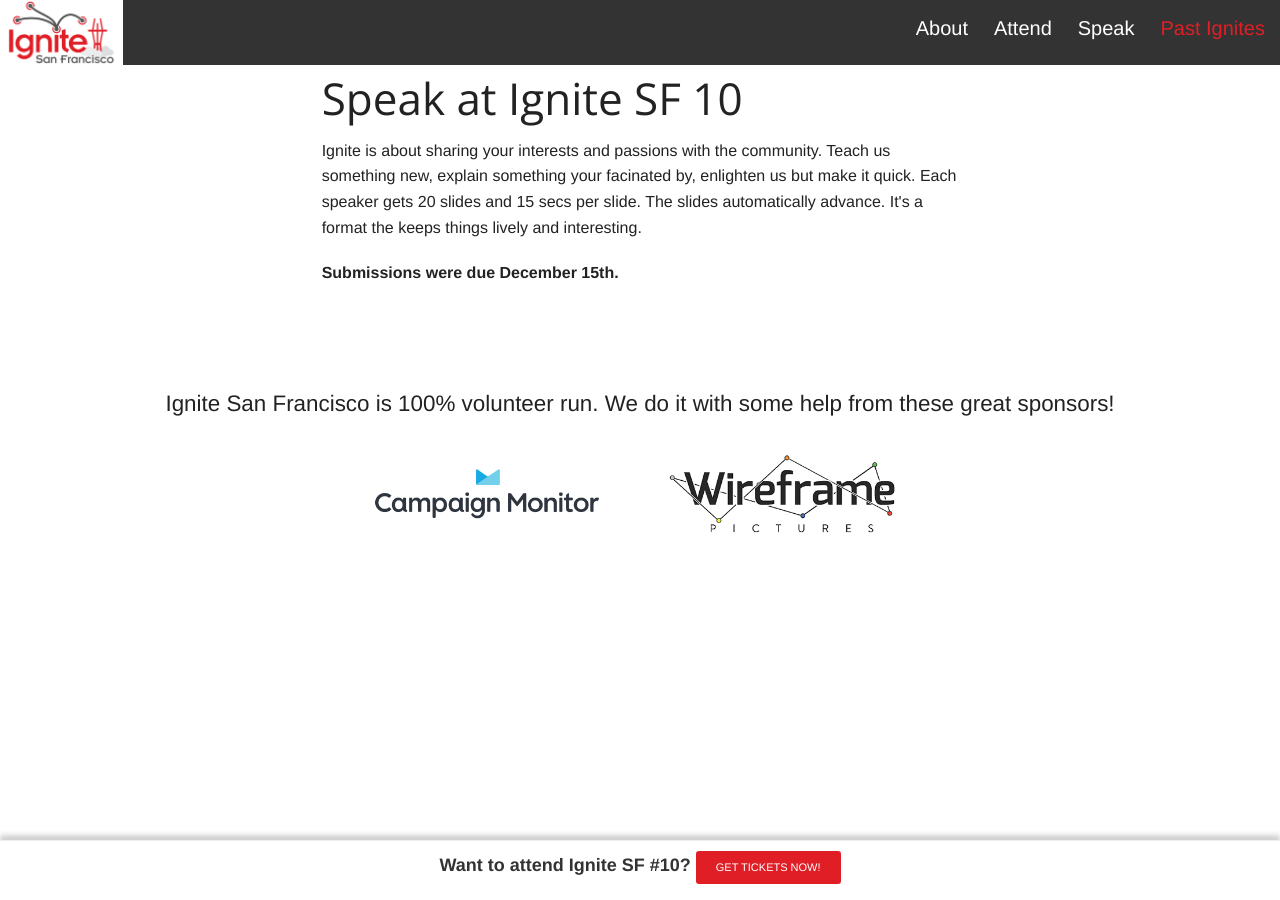
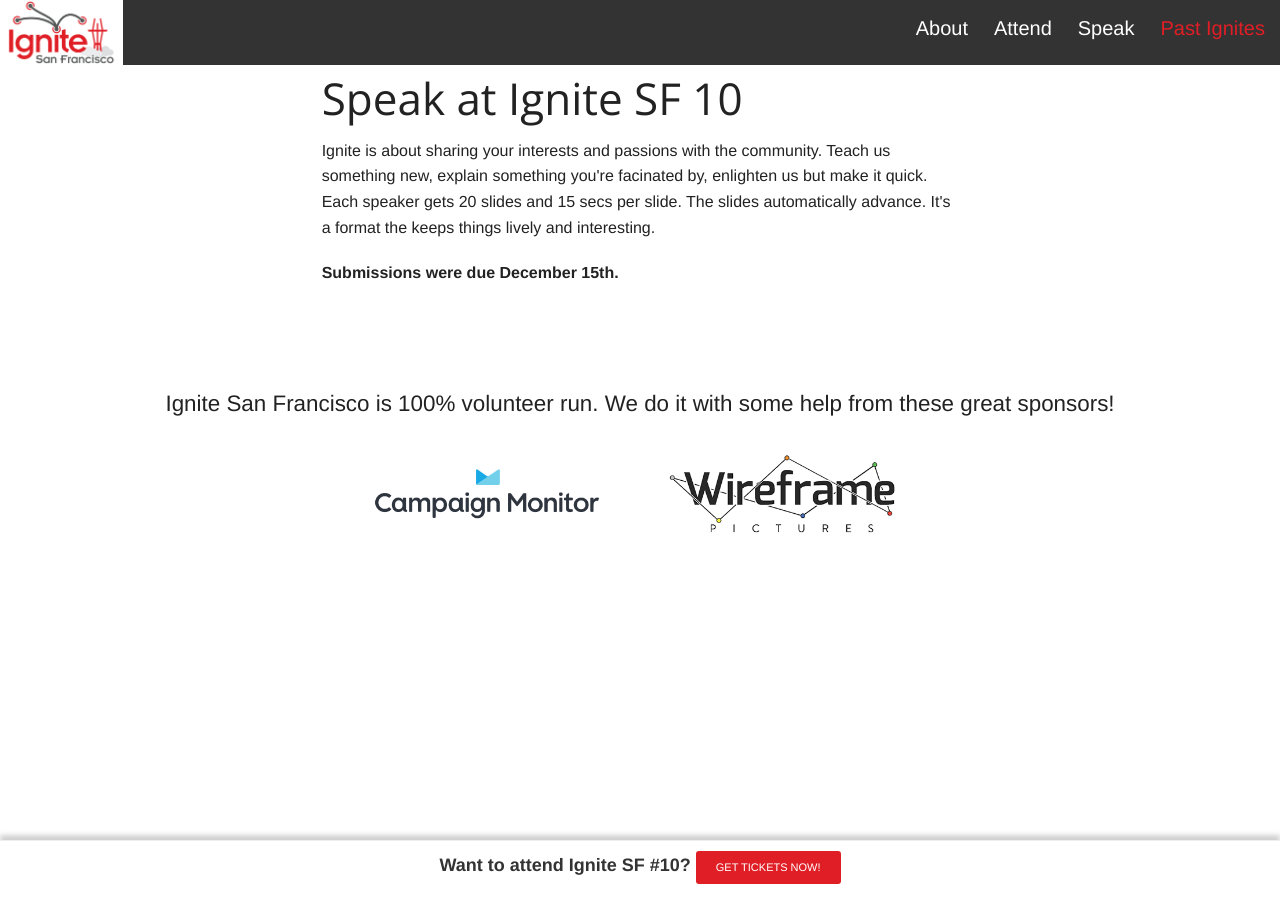
Before and after one commit to ignitesf/ignitesf.github.io, a Jekyll site: the page built from submit.html, in a window 1280 px wide. Built offline with Jekyll 4.4.1, drawn with Linux system fonts in a browser that asks for light colours; Markdown is read by kramdown in place of the engine named in the settings.

Commit message:
your your isnt wait you're looking for

```diff
--- a/submit.html
+++ b/submit.html
@@ -8,7 +8,7 @@ permalink: /submit/
     <div class="content large-8 large-centered columns">
       <h1>Speak at Ignite SF {{ site.currentevent }}</h1>
 
-<p class='small'>Ignite is about sharing your interests and passions with the community. Teach us something new, explain something your facinated by, enlighten us but make it quick. Each speaker gets 20 slides and 15 secs per slide. The slides automatically advance. It's a format the keeps things lively and interesting. </p>
+<p class='small'>Ignite is about sharing your interests and passions with the community. Teach us something new, explain something you're facinated by, enlighten us but make it quick. Each speaker gets 20 slides and 15 secs per slide. The slides automatically advance. It's a format the keeps things lively and interesting. </p>
 
 <p class='small'><strong>Submissions were due December 15th.</strong></p>
 
```
